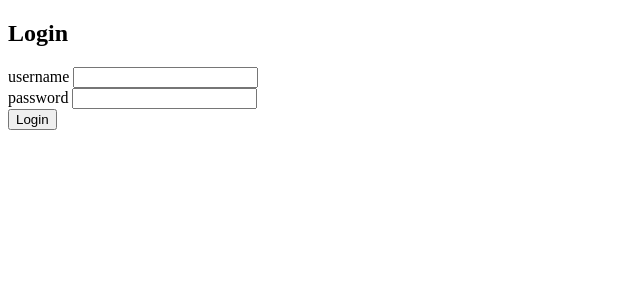
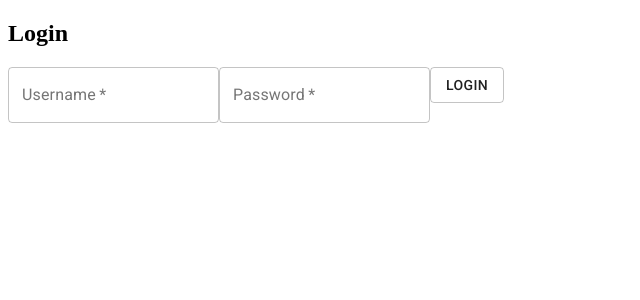
Before and after one commit to mtuomiko/packlister, a React (Create React App) app in the folder frontend/: page / in a window 1280 px wide. Shown: the top 300 px of the page, without its empty margins (0-640 px from the left). Built offline with nearby package versions, Linux system fonts and the light colour scheme.

Commit message:
Add Material UI and logout

```diff
--- a/frontend/package.json
+++ b/frontend/package.json
@@ -4,6 +4,7 @@
   "private": true,
   "dependencies": {
     "@apollo/client": "^3.3.18",
+    "@material-ui/core": "^4.11.4",
     "@testing-library/jest-dom": "^5.11.4",
     "@testing-library/react": "^11.1.0",
     "@testing-library/user-event": "^12.1.10",
--- a/frontend/public/index.html
+++ b/frontend/public/index.html
@@ -1,14 +1,12 @@
 <!DOCTYPE html>
 <html lang="en">
+
 <head>
   <meta charset="utf-8" />
   <link rel="icon" href="%PUBLIC_URL%/favicon.ico" />
   <meta name="viewport" content="width=device-width, initial-scale=1" />
   <meta name="theme-color" content="#000000" />
-    <meta
-      name="description"
-      content="Web site created using create-react-app"
-    />
+  <meta name="description" content="Web site created using create-react-app" />
   <link rel="apple-touch-icon" href="%PUBLIC_URL%/logo192.png" />
   <!--
       manifest.json provides metadata used when your web app is installed on a
@@ -24,8 +22,10 @@
       work correctly both with client-side routing and a non-root public URL.
       Learn how to configure a non-root public URL by running `npm run build`.
     -->
-    <title>React App</title>
+  <link rel="stylesheet" href="https://fonts.googleapis.com/css?family=Roboto:300,400,500,700&display=swap" />
+  <title>Packlister</title>
 </head>
+
 <body>
   <noscript>You need to enable JavaScript to run this app.</noscript>
   <div id="root"></div>
@@ -40,4 +40,5 @@
       To create a production bundle, use `npm run build` or `yarn build`.
     -->
 </body>
+
 </html>
--- a/frontend/src/App.tsx
+++ b/frontend/src/App.tsx
@@ -1,4 +1,5 @@
 import React, { useEffect, useState } from 'react';
+import Button from '@material-ui/core/Button';
 
 import LoginForm from './components/LoginForm';
 
@@ -12,6 +13,11 @@
     }
   }, []);
 
+  const logout = () => {
+    setToken('')
+    localStorage.removeItem('packlister-user-token');
+  }
+
   if (!token) {
     return (
       <div>
@@ -24,6 +30,7 @@
   return (
     <div>
       <p>Can has login</p>
+      <Button variant='outlined' onClick={logout}>Logout</Button>
     </div>
   );
 }
--- a/frontend/src/components/LoginForm.tsx
+++ b/frontend/src/components/LoginForm.tsx
@@ -1,6 +1,9 @@
-import React, { useState, useEffect } from 'react'
-import { useMutation } from '@apollo/client'
-import { LOGIN } from '../graphql/mutations'
+import React, { useState, useEffect } from 'react';
+import { useMutation } from '@apollo/client';
+import TextField from '@material-ui/core/TextField';
+import Button from '@material-ui/core/Button';
+
+import { LOGIN } from '../graphql/mutations';
 
 interface LoginInput {
   username: string;
@@ -47,20 +50,24 @@
   return (
     <div>
       <form onSubmit={submit}>
-        <div>
-          username <input
+        <TextField
+          required
+          id="username"
+          label="Username"
           value={username}
+          variant="outlined"
           onChange={({ target }) => setUsername(target.value)}
         />
-        </div>
-        <div>
-          password <input
-            type='password'
+        <TextField
+          required
+          id="password"
+          label="Password"
+          type="password"
           value={password}
+          variant="outlined"
           onChange={({ target }) => setPassword(target.value)}
         />
-        </div>
-        <button type='submit'>Login</button>
+        <Button variant="outlined" type="submit">Login</Button>
       </form>
     </div>
   );
```
Also changed, not shown: 1 other file (tests, documents, lock files or other folders). Lines whose indentation alone changed are shown as unchanged.
